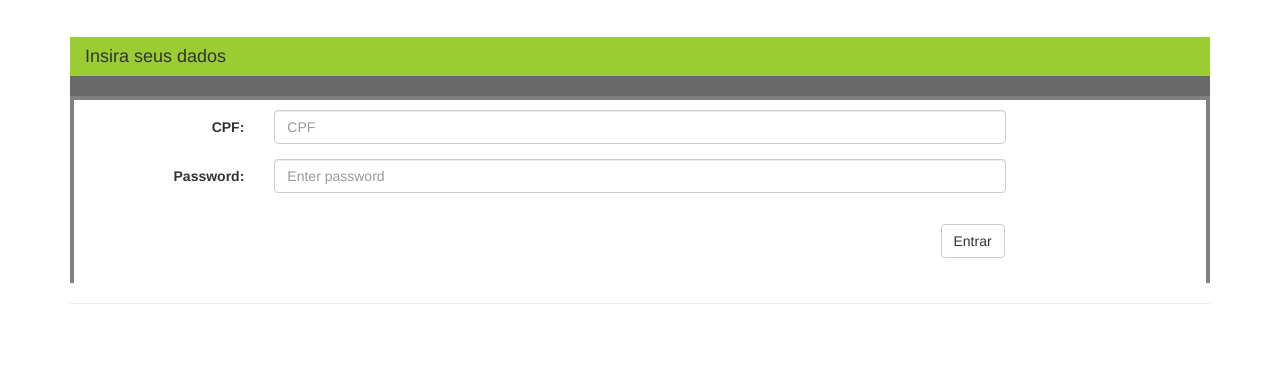
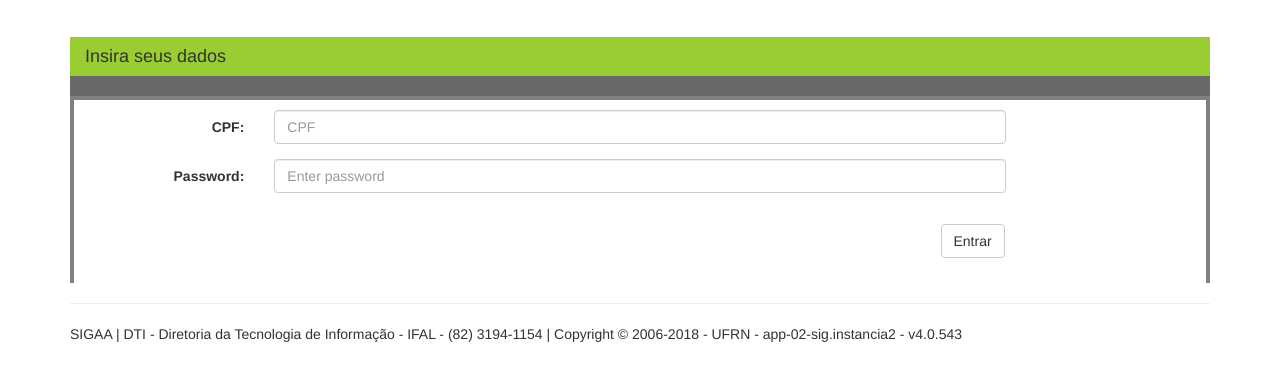
Before and after one commit to Dupladetres/avaliacoes, a plain HTML site: page av.html in a window 1280 px wide. Shown: the part 113-494 px from the top of the page. Drawn offline with nearby package versions, Linux system fonts and the light colour scheme.

Commit message:
Update av.html

```diff
--- a/av.html
+++ b/av.html
@@ -101,6 +101,8 @@
         </div>
       </form>
     <hr>
+    <h7 class=text-center>  SIGAA | DTI - Diretoria da Tecnologia de Informação - IFAL - (82) 3194-1154 | Copyright © 2006-2018 - UFRN - app-02-sig.instancia2 - v4.0.543</h7>
+
 
 
 <body>
```
